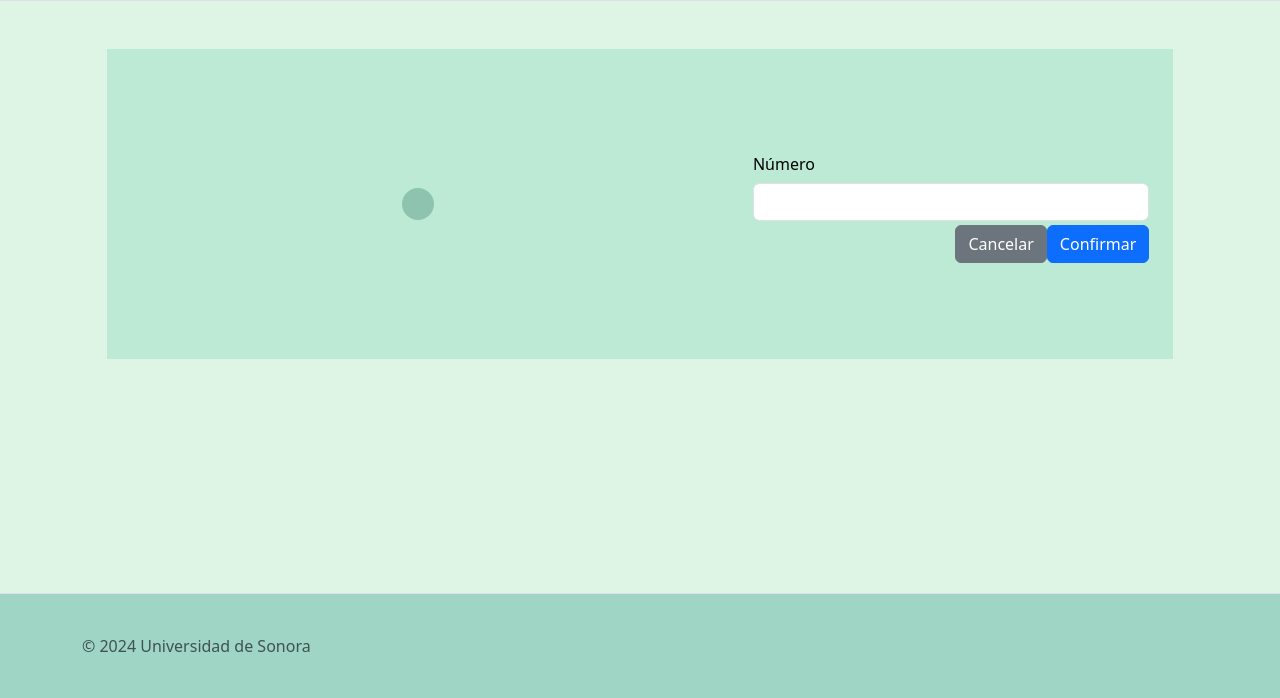
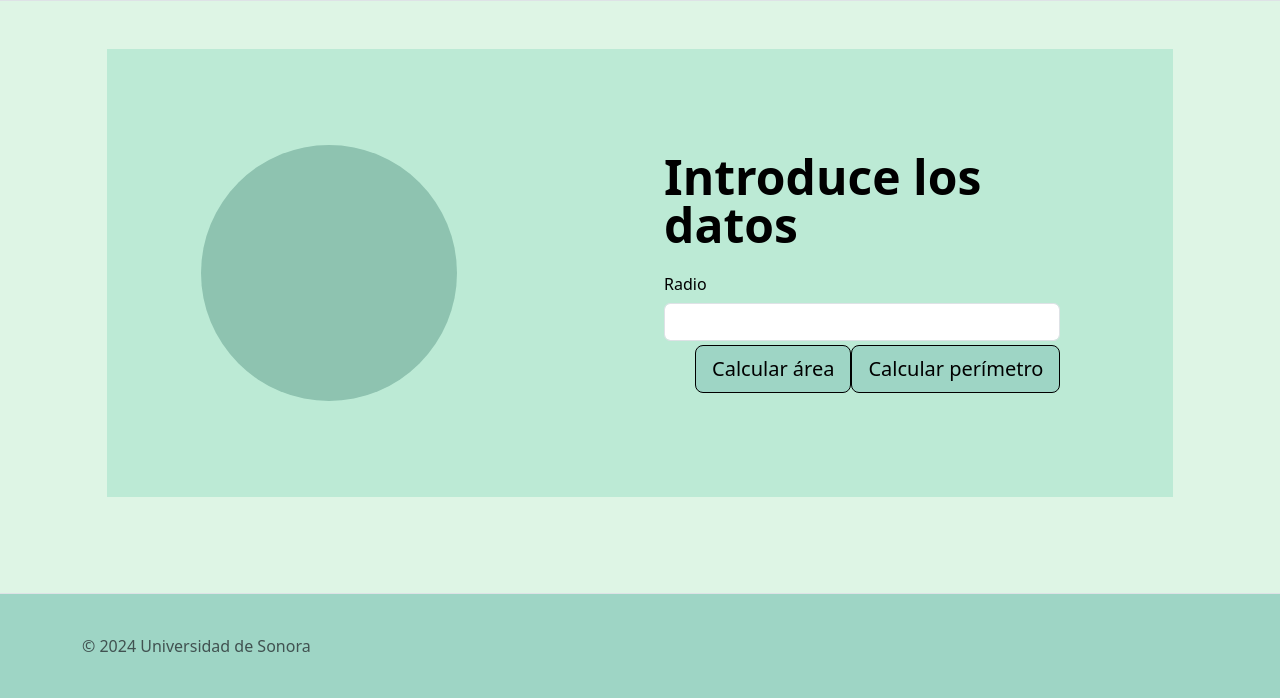
Before and after one commit to noriegaencinas/figuras, a Flask app: page /circulo in a window 1280 px wide. Shown: the part 102-800 px from the top of the page. Run offline with Flask 3, Linux system fonts and the light colour scheme; some web fonts are replaced.

Commit message:
in the middle of fixing each figure controller

```diff
--- a/controller/circulo_controller.py
+++ b/controller/circulo_controller.py
@@ -1,22 +1,35 @@
 from main import app
-from flask import render_template
+from flask import render_template, request
 from model.circulo_model import *
 
 @app.route('/circulo')
 def circulo():
     return render_template('circulo_view.html')
 
-# @app.route('/circulo/area')
-# def circulo_area():
-#     radio = float(request.args.get('radio'))
-#     circulo = Circulo(radio)
-#     return render_template('circulo_area.html', circulo=circulo)
-#
-# @app.route('/circulo/perimetro')
-# def circulo_perimetro():
-#     radio = float(request.args.get('radio'))
-#     circulo = Circulo(radio)
-#     return render_template('circulo_perimetro.html', circulo=circulo)
+@app.route('/circulo/calcular', methods=['POST'])
+def circulo_calcular():
+    accion = request.form['accion']
+    radio = float(request.form['radio'])
+    circulo = Circulo(radio)
+
+    if accion == 'calcular_area':
+        resultado = circulo.calcular_area()
+    elif accion == 'calcular_perimetro':
+        resultado = circulo.calcular_perimetro()
+
+    return render_template('circulo_view.html', resultado=resultado)
+
+
+
+
+
+
+
+
+
+
+
+
 
 
 #En el diagrama dice double, pero en python no hay double, se usa float
--- a/main.py
+++ b/main.py
@@ -10,7 +10,7 @@ from controller.triangulo_controller import *
 # from controller.rectangulo_controller import * # Remove this line on deployment
 
 if __name__ == '__main__':
-    app.run(port=5047, debug=False, host="0.0.0.0") #Debug true when developing
+    app.run(port=5083, debug=False, host="0.0.0.0") #Debug true when developing
 
 # DUDAS
 # venv?
--- a/static/css/base.css
+++ b/static/css/base.css
@@ -20,3 +20,21 @@
     border-color: #8EC3B0;
     color: black;
 }
+
+.custom-color-button {
+    background-color: #9ED5C5;
+    border-color: black;
+    color: black;
+}
+
+.custom-color-button:hover {
+    background-color: #8EC3B0;
+    border-color: black;
+    color: black;
+}
+
+.custom-color-button:active {
+    background-color: rgba(126, 161, 154, 0.533);
+    border-color: black;
+    color: black;
+}
--- a/static/js/scripts.js
+++ b/static/js/scripts.js
@@ -0,0 +1,15 @@
+document.addEventListener('DOMContentLoaded', function() {
+    if (document.getElementById('resultadoModal')) {
+        var myModal = new bootstrap.Modal(document.getElementById('resultadoModal'));
+        myModal.show();
+    }
+
+    var copyButton = document.getElementById('copyButton');
+    if (copyButton) {
+        copyButton.addEventListener('click', function() {
+            var resultadoInput = document.getElementById('resultadoInput');
+            resultadoInput.select();
+            document.execCommand('copy');
+        });
+    }
+});
--- a/templates/circulo_view.html
+++ b/templates/circulo_view.html
@@ -9,29 +9,56 @@
 <div class="custom-color container col-xl-10 col-xxl-8 px-4 py-5 my-5">
     <div class="row align-items-center g-lg-5 py-5">
       <!--Left div-->
-      <div class="col-lg-7 d-flex justify-content-center text-lg-start">
-        <svg xmlns="http://www.w3.org/2000/svg" width="32" height="32" fill="#8EC3B0" class="bi bi-circle-fill" viewBox="0 0 16 16">
+      <div class="col-lg-5 d-flex justify-content-center text-lg-start">
+        <svg xmlns="http://www.w3.org/2000/svg" width="256" height="256" fill="#8EC3B0" class="bi bi-circle-fill" viewBox="0 0 16 16">
             <circle cx="8" cy="8" r="8"/>
         </svg>
       </div>
       <!--Right div-->
       <div class="col-md-10 mx-auto col-lg-5">
-        <form action="{{ url_for('menu_view') }}", method="POST">
+        <h2 class="display-5 fw-bold lh-1 text-body-emphasis mb-3">Introduce los datos</h2>
+        <form action="{{ url_for('circulo_calcular') }}" method="POST">
           <div class="mb-1">
-            <label for="recipient-name" class="col-form-label">Número</label>
-            <input name="numero_contacto" type="number" class="form-control" required>
+            <label for="recipient-name" class="col-form-label">Radio</label>
+            <input name="radio" type="number" class="form-control" required>
           </div>
-          <div class="modal-footer">
-            <button type="button" class="btn btn-secondary" data-bs-dismiss="modal">Cancelar</button>
-            <button type="submit" class="btn btn-primary">Confirmar</button>
+          <div class="modal-footer mt-1">
+            <button type="submit" name="accion" value="calcular_area" class="btn btn-lg custom-color-button">Calcular área</button>
+            <button type="submit" name="accion" value="calcular_perimetro" class="btn btn-lg custom-color-button">Calcular perímetro</button>
           </div>
         </form>
       </div>
     </div>
+</div>
+
+{% if resultado %}<!-- Modal, this is going to show only if you only send data through render_template-->
+  <div class="modal fade" id="resultadoModal" tabindex="-1" aria-labelledby="resultadoModalLabel" aria-hidden="true">
+    <div class="modal-dialog modal-dialog-centered">
+        <div class="modal-content custom-color">
+            <div class="modal-header">
+                <h5 class="modal-title" id="resultadoModalLabel">Resultado</h5>
+                <button type="button" class="btn-close" data-bs-dismiss="modal" aria-label="Close"></button>
+            </div>
+            <div class="modal-body">
+                <!-- Campo de entrada para mostrar el resultado -->
+                <div class="input-group">
+                    <input type="text" id="resultadoInput" class="form-control" value="{{ resultado }}" readonly>
+                    <button class="btn btn-outline-secondary" type="button" id="copyButton">
+                        <i class="bi bi-clipboard"></i> Copiar
+                    </button>
+                </div>
+            </div>
+            <div class="modal-footer">
+                <button type="button" class="btn custom-color-button" data-bs-dismiss="modal">Cerrar</button>
+            </div>
+        </div>
+    </div>
   </div>
+{% endif %}
 
 {% endblock %}
 
 {% block scripts %}
     {{ super() }}
+    <script src="/static/js/scripts.js"></script>
 {% endblock %}
```
Also changed, not shown: controller/cuadrado_controller.py (+14 -1 lines), controller/triangulo_controller.py (+14 -1 lines), templates/cuadrado_view.html (+64 -0 lines), templates/triangulo_view.html (+66 -0 lines).
